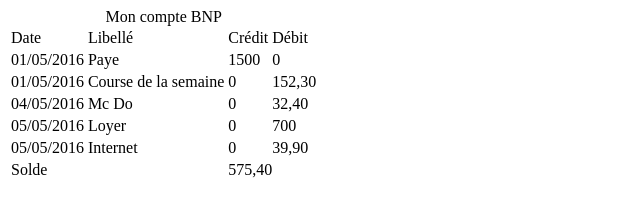
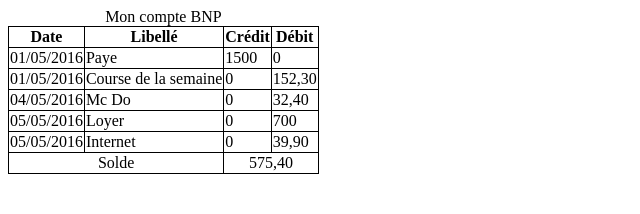
Before and after one commit to Quentin210684/html-exercice-5, a plain HTML site: page index.html in a window 1280 px wide. Shown: the whole page, without its empty margins (0-640 px from the left). Drawn offline with Linux system fonts and the light colour scheme.

Commit message:
correction exo5

```diff
--- /dev/null
+++ b/assets/css/style.css
@@ -0,0 +1,12 @@
+#tableau{
+
+    border-collapse: collapse;
+}
+td, th
+{
+    border: 1px solid black;
+}
+
+#centrer{
+    text-align: center;
+}
--- a/index.html
+++ b/index.html
@@ -4,18 +4,17 @@
     <head>
         <meta charset="utf8" />
         <title>Tableau</title>
-        <link rel="stylesheet" href="style.css" />
+        <link rel="stylesheet" href="assets/css/style.css" />
     </head>
     <body>
         <table id="tableau">
-
             <caption>Mon compte BNP</caption>
             <thead>
                 <tr>
-                    <td>Date</td>
-                    <td>Libellé</td>
-                    <td>Crédit</td>
-                    <td>Débit</td>
+                    <th>Date</th>
+                    <th>Libellé</th>
+                    <th>Crédit</th>
+                    <th>Débit</th>
                 </tr>
             </thead>
             <tbody>
@@ -50,7 +49,7 @@
                     <td>39,90</td>
                 </tr>
             </tbody>
-            <tfoot>
+            <tfoot id="centrer">
                 <tr>
                     <td colspan="2">Solde</td>
                     <td colspan="2">575,40</td>
```
